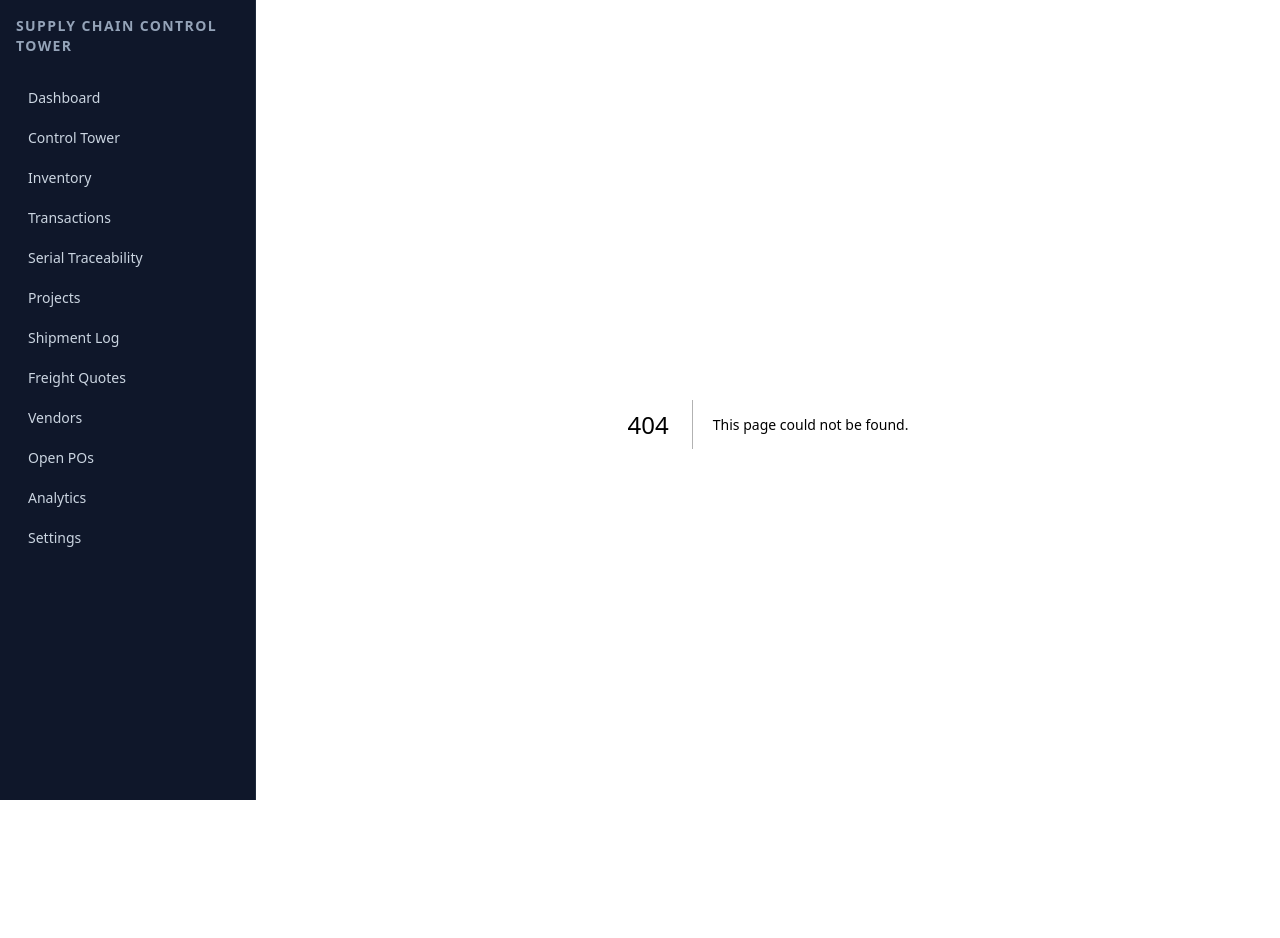
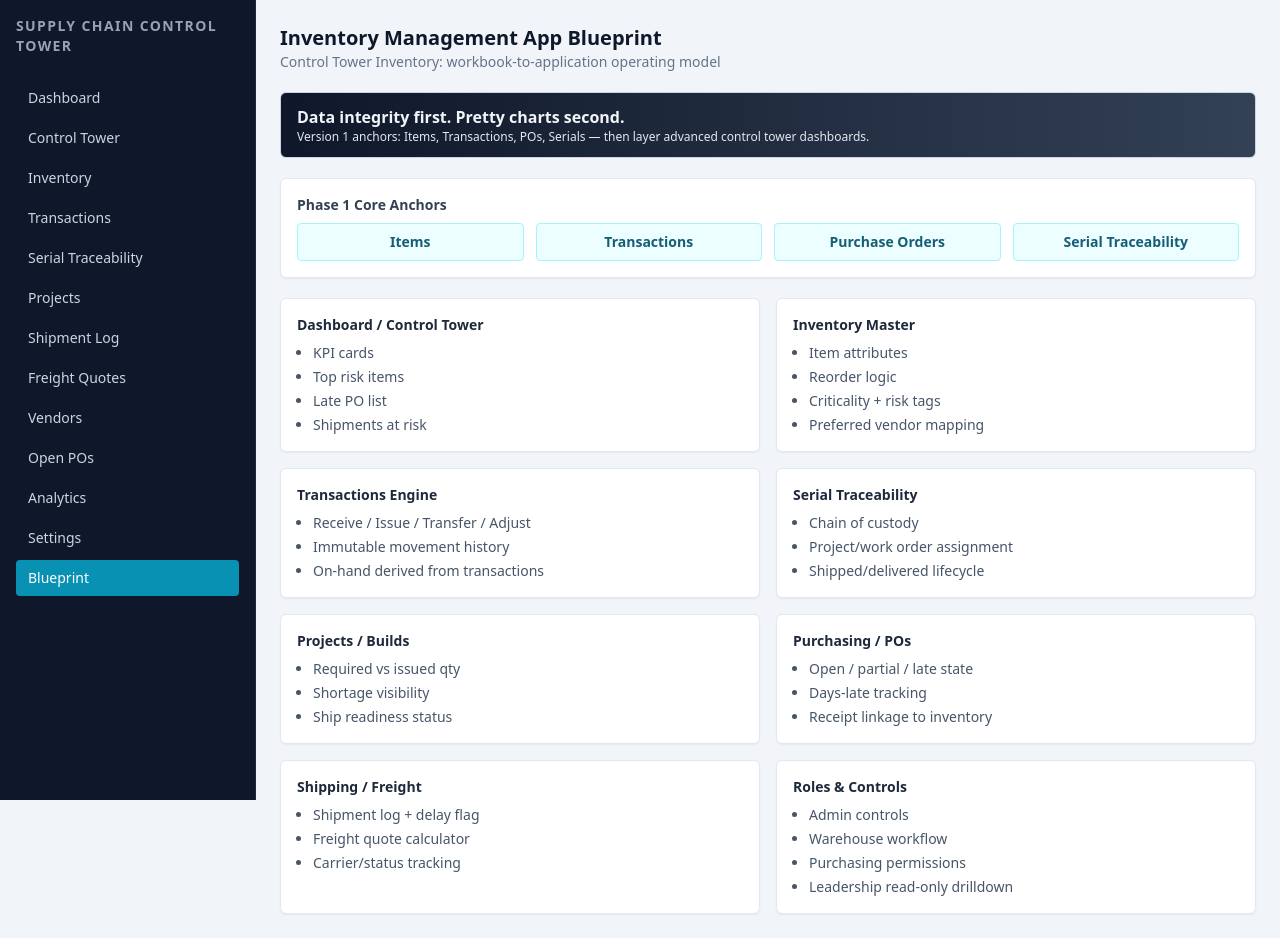
Before and after one commit to abritton05-hub/supply-chain-control-tower, a Next.js app: page /blueprint in a window 1280 px wide. Before the commit this address had no page. Before the commit the page ends 848 px from the top, so only its background shows below. Built offline with nearby package versions, Linux system fonts and the light colour scheme.

Commit message:
Add Inventory Management App Blueprint page and visual diagram

```diff
--- /dev/null
+++ b/app/blueprint/page.tsx
@@ -0,0 +1,59 @@
+import { SectionHeader } from '@/components/section-header';
+
+const anchors = [
+  'Items',
+  'Transactions',
+  'Purchase Orders',
+  'Serial Traceability',
+];
+
+const modules = [
+  { title: 'Dashboard / Control Tower', bullets: ['KPI cards', 'Top risk items', 'Late PO list', 'Shipments at risk'] },
+  { title: 'Inventory Master', bullets: ['Item attributes', 'Reorder logic', 'Criticality + risk tags', 'Preferred vendor mapping'] },
+  { title: 'Transactions Engine', bullets: ['Receive / Issue / Transfer / Adjust', 'Immutable movement history', 'On-hand derived from transactions'] },
+  { title: 'Serial Traceability', bullets: ['Chain of custody', 'Project/work order assignment', 'Shipped/delivered lifecycle'] },
+  { title: 'Projects / Builds', bullets: ['Required vs issued qty', 'Shortage visibility', 'Ship readiness status'] },
+  { title: 'Purchasing / POs', bullets: ['Open / partial / late state', 'Days-late tracking', 'Receipt linkage to inventory'] },
+  { title: 'Shipping / Freight', bullets: ['Shipment log + delay flag', 'Freight quote calculator', 'Carrier/status tracking'] },
+  { title: 'Roles & Controls', bullets: ['Admin controls', 'Warehouse workflow', 'Purchasing permissions', 'Leadership read-only drilldown'] },
+];
+
+export default function BlueprintPage() {
+  return (
+    <div className="space-y-5">
+      <SectionHeader
+        title="Inventory Management App Blueprint"
+        subtitle="Control Tower Inventory: workbook-to-application operating model"
+      />
+
+      <section className="erp-banner">
+        <p className="text-base font-semibold">Data integrity first. Pretty charts second.</p>
+        <p className="text-xs text-slate-200">Version 1 anchors: Items, Transactions, POs, Serials — then layer advanced control tower dashboards.</p>
+      </section>
+
+      <section className="erp-card p-4">
+        <h3 className="mb-2 text-sm font-semibold text-slate-700">Phase 1 Core Anchors</h3>
+        <div className="grid gap-3 md:grid-cols-4">
+          {anchors.map((a) => (
+            <div key={a} className="rounded border border-cyan-200 bg-cyan-50 px-3 py-2 text-center text-sm font-semibold text-cyan-800">
+              {a}
+            </div>
+          ))}
+        </div>
+      </section>
+
+      <section className="grid gap-4 lg:grid-cols-2">
+        {modules.map((module) => (
+          <article key={module.title} className="erp-card p-4">
+            <h4 className="mb-2 text-sm font-semibold text-slate-800">{module.title}</h4>
+            <ul className="list-disc space-y-1 pl-4 text-sm text-slate-600">
+              {module.bullets.map((bullet) => (
+                <li key={bullet}>{bullet}</li>
+              ))}
+            </ul>
+          </article>
+        ))}
+      </section>
+    </div>
+  );
+}
--- a/components/sidebar.tsx
+++ b/components/sidebar.tsx
@@ -16,6 +16,7 @@ const links = [
   { href: '/open-pos', label: 'Open POs' },
   { href: '/analytics', label: 'Analytics' },
   { href: '/settings', label: 'Settings' },
+  { href: '/blueprint', label: 'Blueprint' },
 ];
 
 export function Sidebar() {
```
Also changed, not shown: 1 other file (tests, documents, lock files or other folders).
